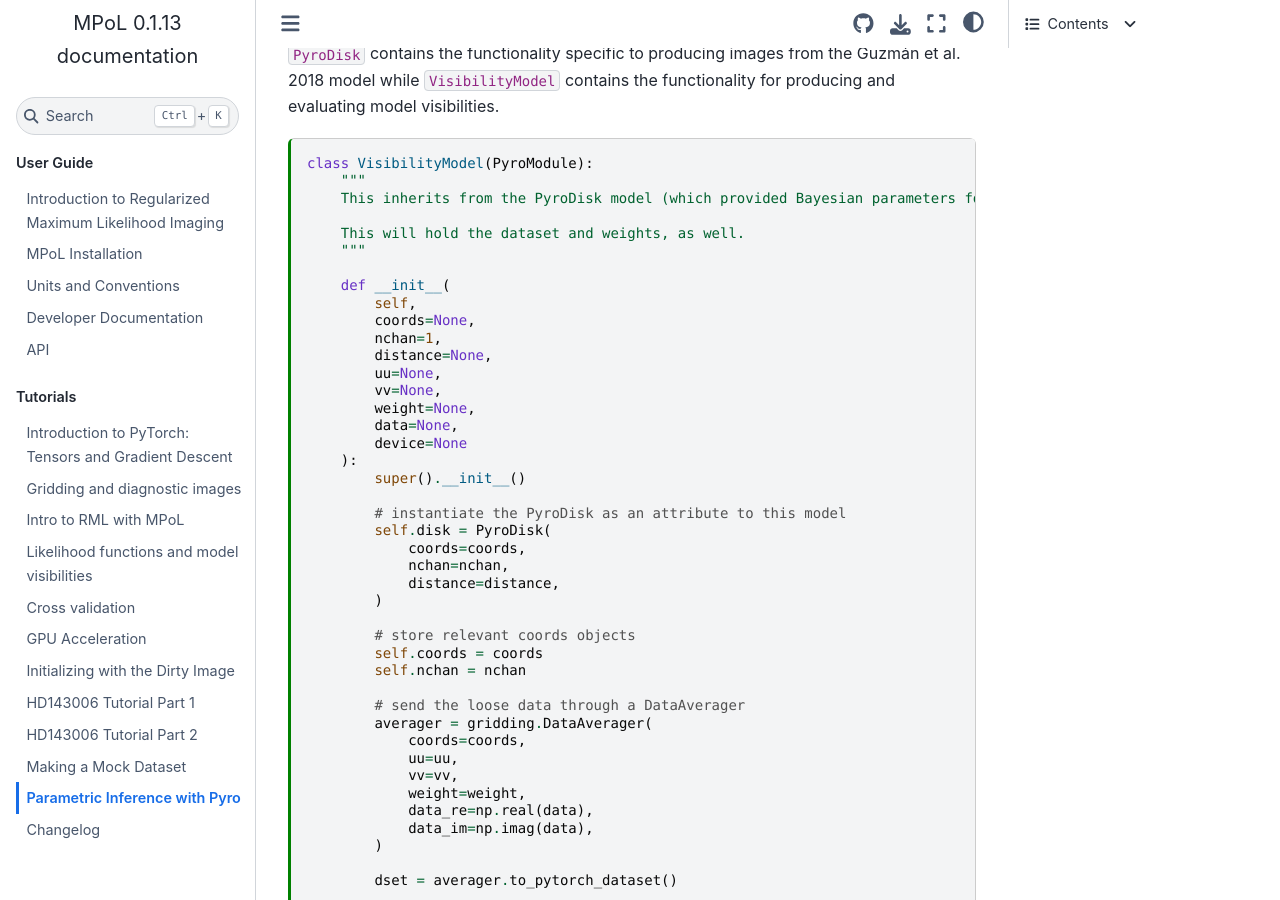
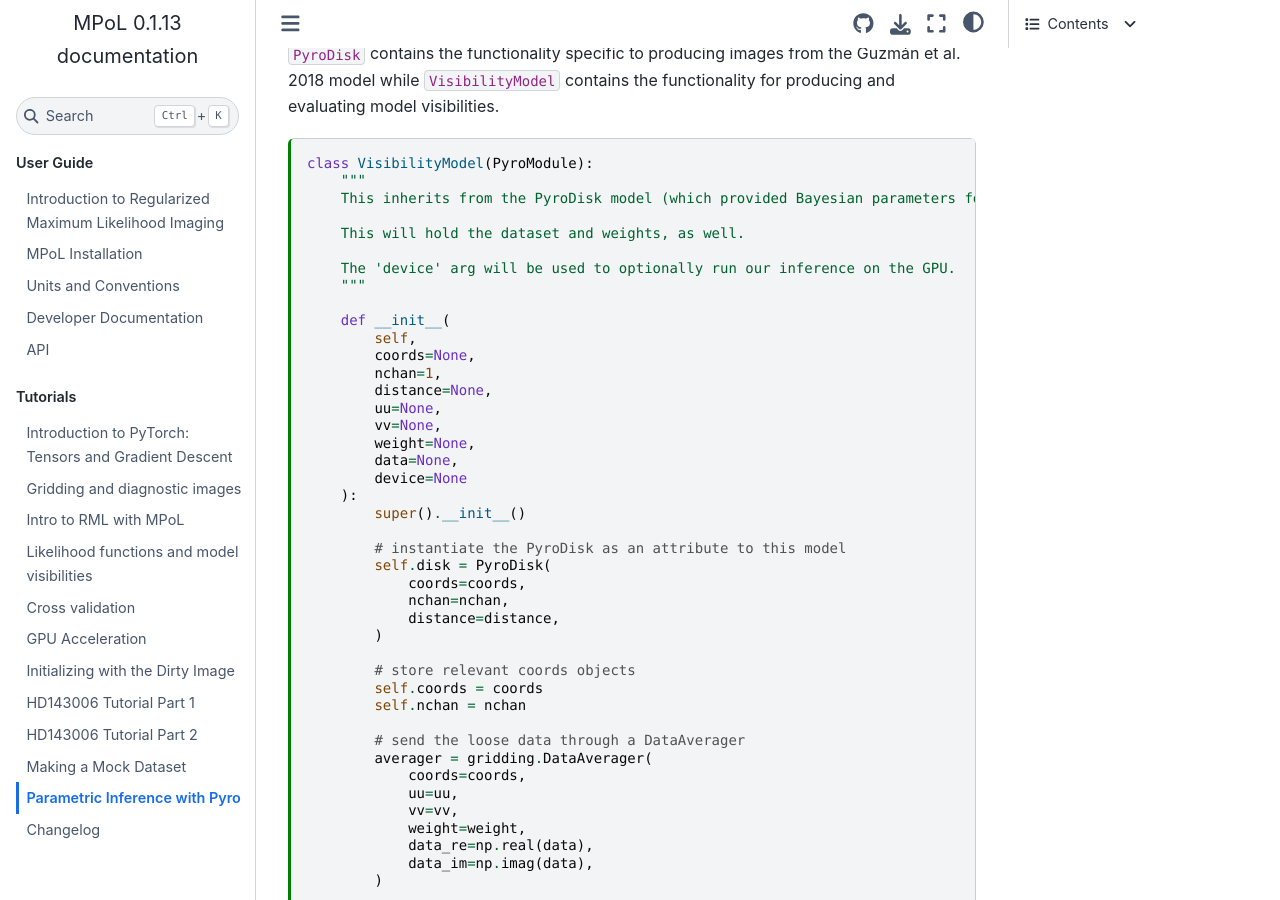
Before and after one commit to MPoL-dev/MPoL, a Sphinx documentation site: the page built from docs/large-tutorials/pyro.md, in a window 1280 px wide and 900 px high, scrolled down 12903 px. Built offline with Sphinx 7.4.7 and the Sphinx Book theme 1.1.4, drawn with Linux system fonts in a browser that asks for light colours.

Commit message:
Update docs/large-tutorials/pyro.md
Co-authored-by: Jeff Jennings <jjennings1519@gmail.com>

```diff
--- a/docs/large-tutorials/pyro.md
+++ b/docs/large-tutorials/pyro.md
@@ -521,6 +521,8 @@ class VisibilityModel(PyroModule):
     This inherits from the PyroDisk model (which provided Bayesian parameters for the disk model) and extends it to carry the comparison all the way to the data, evaluating a likelihood.
 
     This will hold the dataset and weights, as well.
+
+    The 'device' arg will be used to optionally run our inference on the GPU.
     """
 
     def __init__(
```
